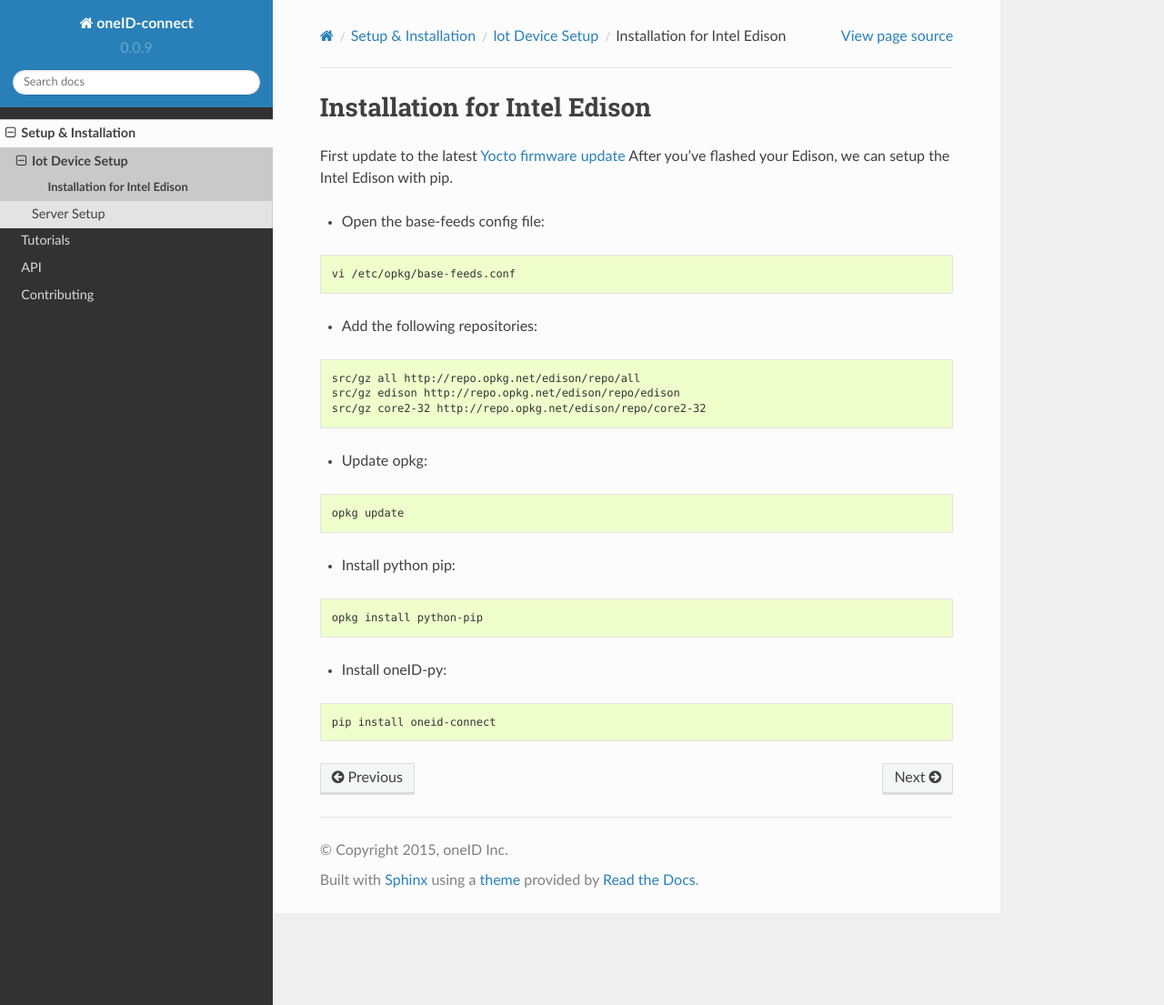
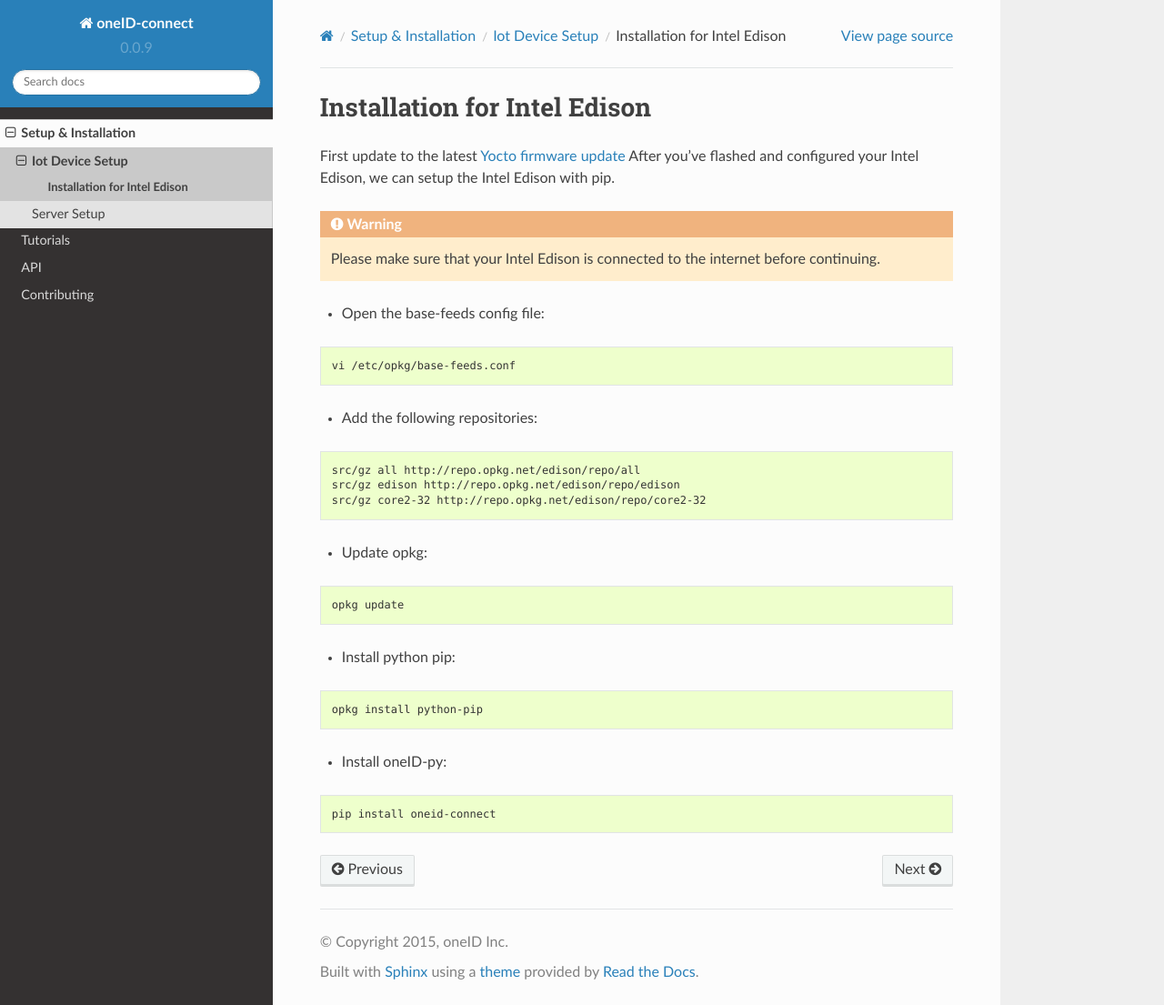
Before and after one commit to jaredmessenger/oneID-connect-python, a Sphinx documentation site: the page built from docs/installation/device/intel-edison.rst, in a window 1280 px wide and 1105 px high. Shown: the whole window at 91% size. Built offline with Sphinx 7.4.7 and the Read the Docs theme 2.0.0, drawn with Linux system fonts in a browser that asks for light colours.

```diff
--- a/docs/installation/device/intel-edison.rst
+++ b/docs/installation/device/intel-edison.rst
@@ -1,7 +1,10 @@
 Installation for Intel Edison
 =============================
 First update to the latest `Yocto firmware update`_
-After you've flashed your Edison, we can setup the Intel Edison with pip.
+After you've flashed and configured your Intel Edison, we can setup the Intel Edison with pip.
+
+.. warning::
+   Please make sure that your Intel Edison is connected to the internet before continuing.
 
 
 * Open the base-feeds config file:
--- a/docs/tutorials/firmware-update.rst
+++ b/docs/tutorials/firmware-update.rst
@@ -116,7 +116,7 @@ In python, we're just going to hardcode the path to these keys for quick access.
     # we generated ours from uuid.uuid4()
     server_id = 'c75a1dfe-b468-4820-9114-2c94c7e092dc'
 
-    server_key = Keypair.load_secret_pem(server_secret_key_path)
+    server_key = Keypair.from_secret_pem(server_secret_key_path)
     server_credentials = Credentials(server_id, server_key)
 
     session = ServerSession(identity_credentials=server_key)
@@ -133,7 +133,7 @@ In python, we're just going to hardcode the path to these keys for quick access.
     payload = '{alg}.{claims}'.format(alg=alg, claims=claims)
 
     # sign the payload with the project token
-    project_token = Keypair.load_secret_pem(project_secret_key_path)
+    project_token = Keypair.from_secret_pem(project_secret_key_path)
     project_signature = project_token.sign(payload)
 
     # create a message with both signatures
--- a/docs/tutorials/hello-world.rst
+++ b/docs/tutorials/hello-world.rst
@@ -22,7 +22,7 @@ Now we can create our "hello world" message and sign it.
 
     message = 'hello world'
 
-    my_key = Keypair.load_secret_pem(secret_key_pem_path)
+    my_key = Keypair.from_secret_pem(secret_key_pem_path)
     signature = my_key.sign(message)
     print(signature)
 
--- a/docs/tutorials/telemetry-data.rst
+++ b/docs/tutorials/telemetry-data.rst
@@ -59,11 +59,11 @@ packaged as JSON since there are going to be two signatures instead of one.
     device_id = '4dddaf21-2dd8-4439-9378-a869a6798f92'
 
     # load the IoT Identity Keypair
-    id_keypair = Keypair.load_secret_pem(id_key_pem_path)
+    id_keypair = Keypair.from_secret_pem(id_key_pem_path)
     id_credentials = Credentials(device_id, id_keypair)
 
     # Load the Application Keypair
-    app_keypair = Keypair.load_secret_pem(app_key_pem_path)
+    app_keypair = Keypair.from_secret_pem(app_key_pem_path)
     app_credentials = Credentials(device_id, app_keypair)
 
     # Create a session and send the message.
```
Also changed, not shown: 1 other file.
